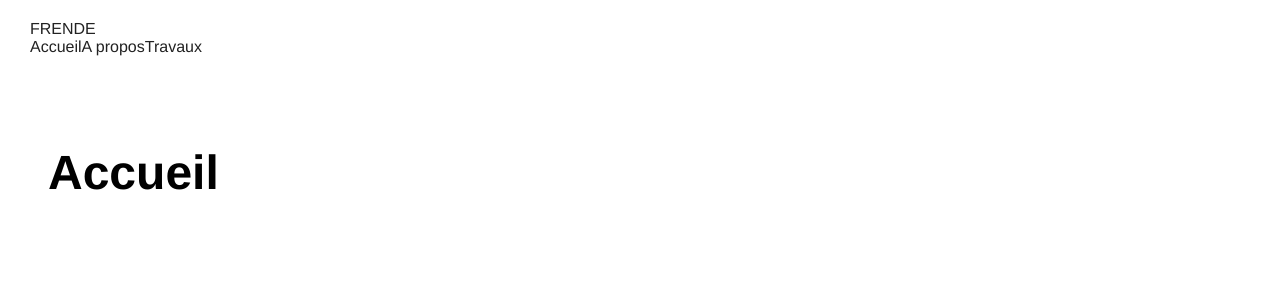
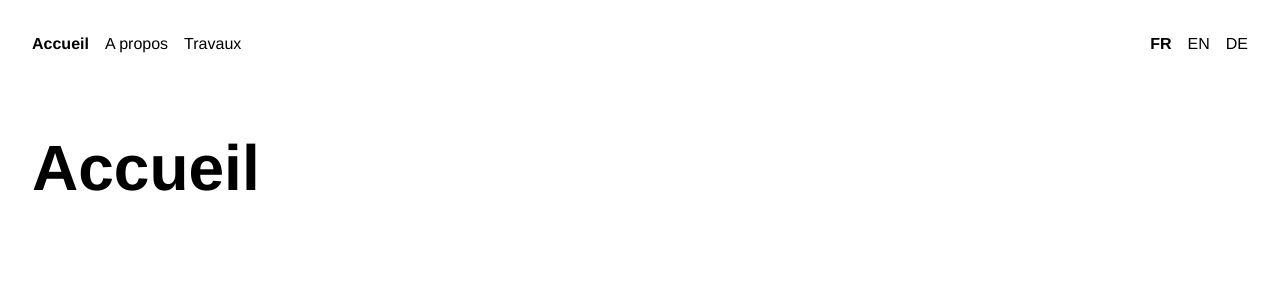
Before and after one commit to cybergraph/vuejswebsite-starter, a Vue app: page /fr in a window 1280 px wide. Shown: the top 300 px of the page. Built offline with nearby package versions, Linux system fonts and the light colour scheme.

Commit message:
Better semantic HTML

```diff
--- a/index.html
+++ b/index.html
@@ -3,10 +3,9 @@
   <head>
     <meta charset="utf-8">
     <meta name="viewport" content="width=device-width,initial-scale=1.0">
-    <title>cybergraph</title>
+    <title>Cybergraph</title>
   </head>
   <body>
     <div id="app"></div>
-    <!-- built files will be auto injected -->
   </body>
 </html>
--- a/src/App.vue
+++ b/src/App.vue
@@ -24,13 +24,12 @@ export default {
 </script>
 
 <style>
-  html, body{ margin: 0; }
-  #app { font-family: 'Avenir', Helvetica, Arial, sans-serif; -webkit-font-smoothing: antialiased; -moz-osx-font-smoothing: grayscale; }
-  nav{ padding: 20px 30px; background: #FFF; color: #fff; height: 25px;}
-  nav a {color: #222; text-decoration: none;}
-  .container{ margin: 0 auto; padding: 3em 3em 3em 3em;}
-  .hello{background: #F7F7F7;}
-  h1{ font-size: 3em }
+  * { box-sizing: border-box; margin: 0; border: 0; padding: 0; list-style: none; }
+  html, body { height: 100%; }
+  body { padding: 32px; background: #fff; color: #000; font-family: Helvetica, Arial, sans-serif; font-weight: normal; font-style: normal; font-size: 16px; line-height: 1.5; }
+  a { color: #000; text-decoration: none; }
+  nav:after { content: ''; display: block; clear: both; }
+  h1 { margin-top: 64px; font-size: 64px; clear: both; }
   /* transition router-view */
   .fade-enter-active, .fade-leave-active { transition-property: opacity; transition-duration: .20s; }
   .fade-enter-active { transition-delay: .20s; }
--- a/src/components/includes/Navigation.Vue
+++ b/src/components/includes/Navigation.Vue
@@ -1,9 +1,9 @@
 <template>
-  <div class="navigation">
-    <router-link :to="{path: '/' + this.$i18n.locale + '/' + this.$t('home.slug')}">{{ $t("home.title") }}</router-link>
-    <router-link :to="{path: '/' + this.$i18n.locale + '/' + this.$t('about.slug')}">{{ $t("about.title") }}</router-link>
-    <router-link :to="{path: '/' + this.$i18n.locale + '/' + this.$t('works.slug')}">{{ $t("works.title") }}</router-link>
-  </div>
+  <ul class="navigation">
+    <li><router-link :to="{path: '/' + this.$i18n.locale + '/' + this.$t('home.slug')}">{{ $t("home.title") }}</router-link></li>
+    <li><router-link :to="{path: '/' + this.$i18n.locale + '/' + this.$t('about.slug')}">{{ $t("about.title") }}</router-link></li>
+    <li><router-link :to="{path: '/' + this.$i18n.locale + '/' + this.$t('works.slug')}">{{ $t("works.title") }}</router-link></li>
+  </ul>
 </template>
 
 <script>
@@ -13,7 +13,7 @@ export default {
 </script>
 
 <style>
-  .nav {float: left}
-  .nav a {padding: 10px;}
-  .nav .router-link-exact-active {font-weight: 900;}
+  .navigation { float: left; }
+  .navigation li { display: inline-block; margin-right: 16px; }
+  .navigation li .router-link-exact-active { font-weight: bold; }
 </style>
--- a/src/components/includes/Switcher.Vue
+++ b/src/components/includes/Switcher.Vue
@@ -1,9 +1,9 @@
 <template>
-  <div class="switcher">
-    <router-link :to="{path: '/fr/' + this.$t($route.name + '.slug', 'fr')}">FR</router-link>
-    <router-link :to="{path: '/en/' + this.$t($route.name + '.slug', 'en')}">EN</router-link>
-    <router-link :to="{path: '/de/' + this.$t($route.name + '.slug', 'de')}">DE</router-link>
-  </div>
+  <ul class="switcher">
+    <li><router-link :to="{path: '/fr/' + this.$t($route.name + '.slug', 'fr')}">FR</router-link></li>
+    <li><router-link :to="{path: '/en/' + this.$t($route.name + '.slug', 'en')}">EN</router-link></li>
+    <li><router-link :to="{path: '/de/' + this.$t($route.name + '.slug', 'de')}">DE</router-link></li>
+  </ul>
 </template>
 
 <script>
@@ -13,6 +13,7 @@ export default {
 </script>
 
 <style>
-  .lang { float: right; }
-  .lang .router-link-exact-active { font-weight: 900; }
+  .switcher { float: right; }
+  .switcher li { display: inline-block; margin-left: 16px; }
+  .switcher li .router-link-exact-active { font-weight: bold; }
 </style>
```
